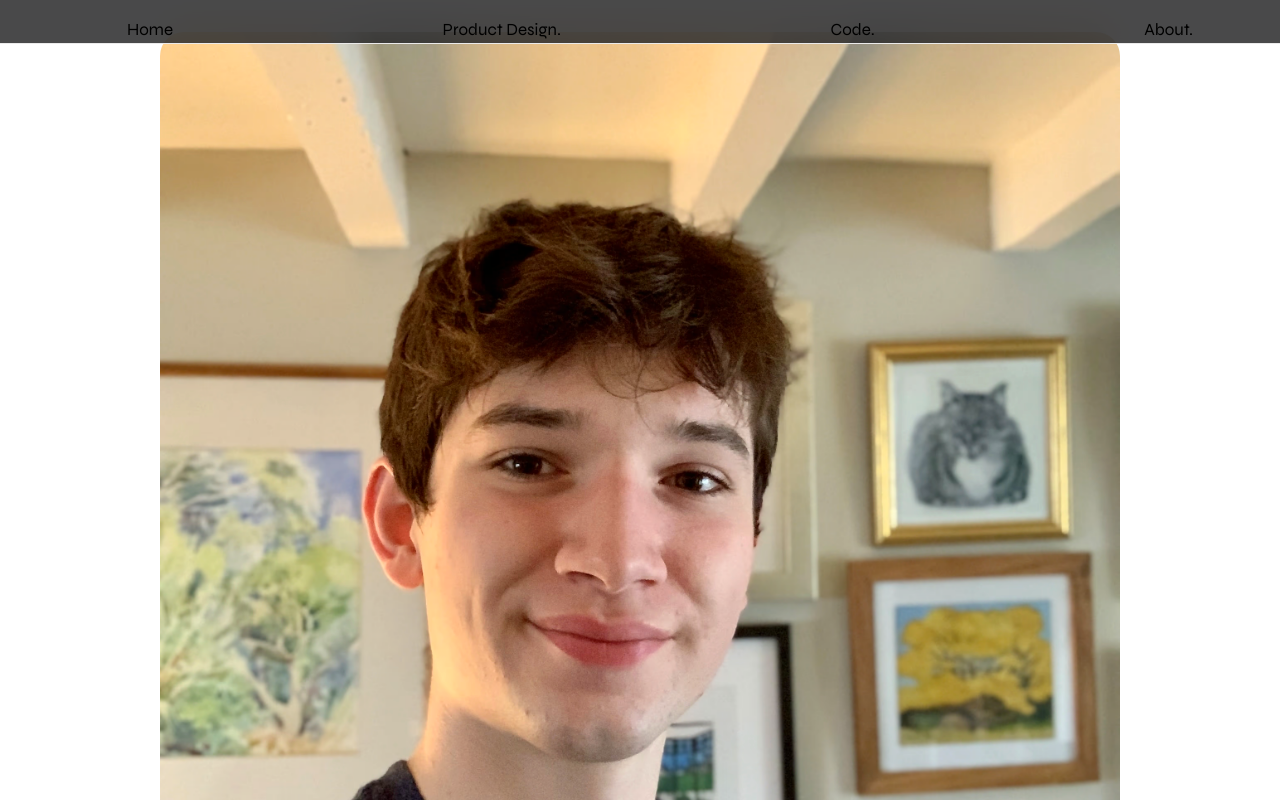
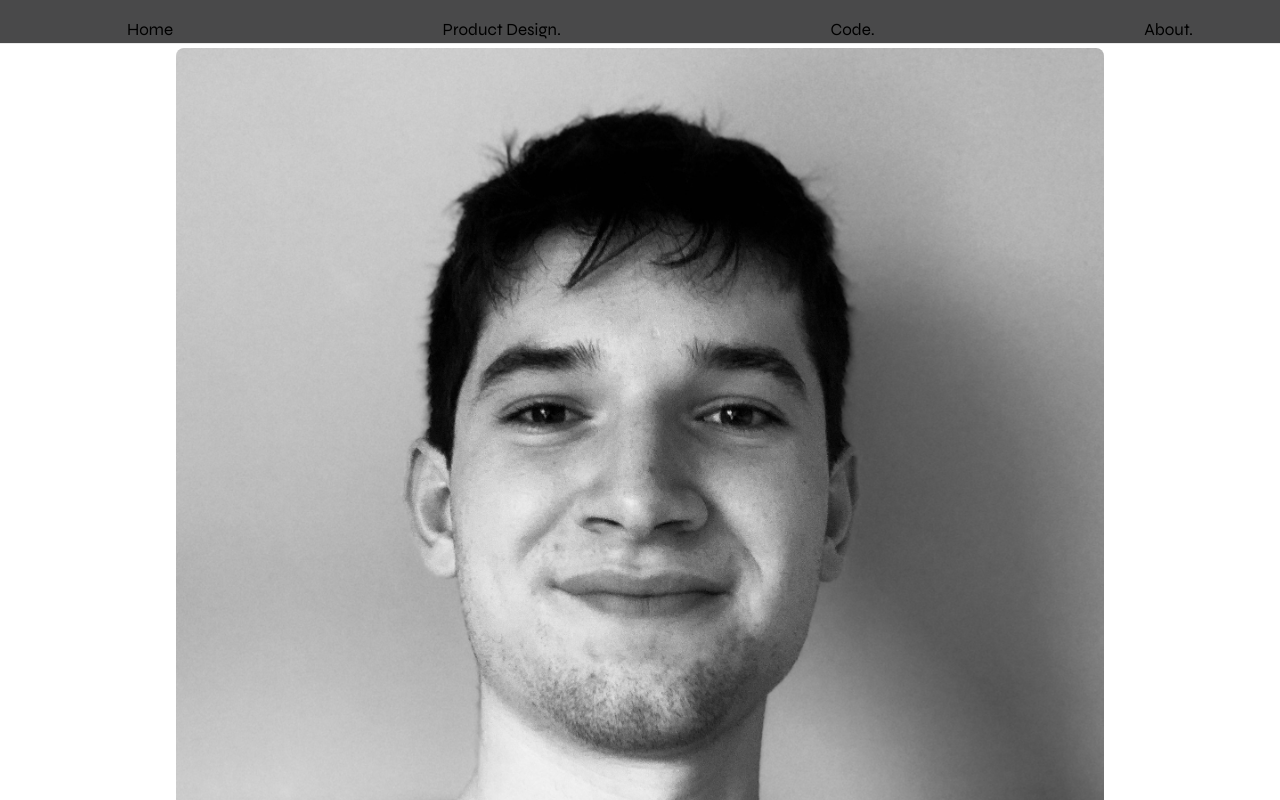
Before and after one commit to Magicoo51889/Jack-Foot-Website, a Next.js app: page /about in a window 1280 px wide. Shown: the top 800 px of the page. Built offline with nearby package versions, Linux system fonts and the light colour scheme.

Commit message:
Updated About

```diff
--- a/pages/about.tsx
+++ b/pages/about.tsx
@@ -13,7 +13,7 @@ const AboutP = () => {
           <div className={styles.twoOneGridItem}>
             <div className={styles.gridChild}>
               <Image
-                src={"/AboutMePage/MeV2.avif"}
+                src={"/AboutMePage/Me.jpeg"}
                 alt={"Jack Foot Logo"}
                 className={styles.gridSquareImage}
                 width={700}
--- a/styles/Home.module.css
+++ b/styles/Home.module.css
@@ -267,7 +267,8 @@
   width: 75%;
   height: 100%;
   aspect-ratio: 1/1;
-  margin: auto;
+  margin: 0;
+  padding: 1rem;
   justify-self: center;
   align-self: center;
   filter: contrast(1.1);
```
Also changed, not shown: public/AboutMePage/Me.jpeg (added).
